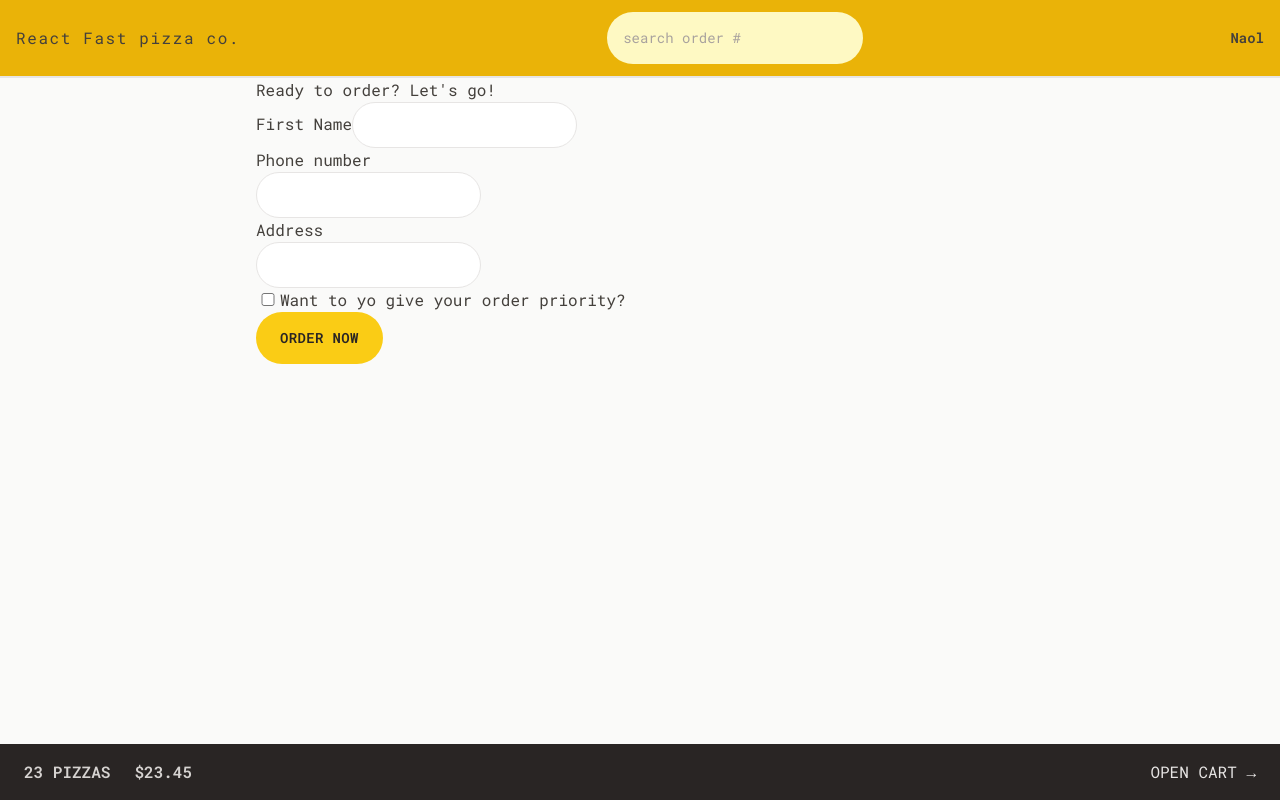
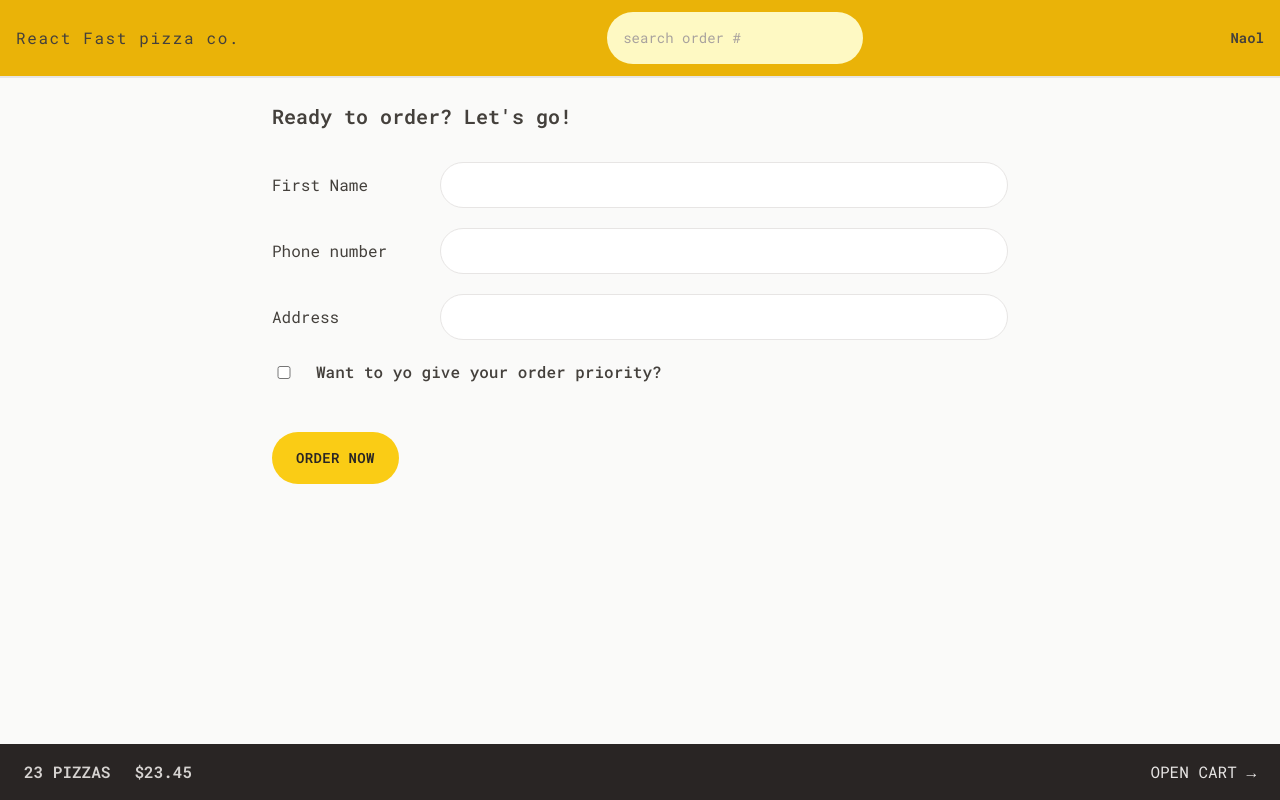
Before and after one commit to naol728/fast-pizza, a React (Vite) app: page /order/new in a window 1280 px wide. Built offline with nearby package versions, Linux system fonts and the light colour scheme.

Commit message:
im done with tailwind

```diff
--- a/index.html
+++ b/index.html
@@ -4,7 +4,7 @@
     <meta charset="UTF-8" />
     <link rel="icon" type="image/svg+xml" href="/vite.svg" />
     <meta name="viewport" content="width=device-width, initial-scale=1.0" />
-    <title>Vite + React</title>
+    <title>Fast ract pizza</title>
     <link rel="preconnect" href="https://fonts.googleapis.com">
 <link rel="preconnect" href="https://fonts.gstatic.com" crossorigin>
 <link href="https://fonts.googleapis.com/css2?family=Roboto+Mono:ital,wght@0,100..700;1,100..700&display=swap" rel="stylesheet">
--- a/src/features/cart/Cart.jsx
+++ b/src/features/cart/Cart.jsx
@@ -2,6 +2,7 @@
 import React from 'react'
 import Button from '../../ui/Button';
 import LinkButton from '../../ui/LinkButton';
+import CartItem from './CartItem';
 const fakeCart = [
   {
     pizzaId: 12,
@@ -30,14 +31,16 @@
   const cart = fakeCart;
 
   return (
-    <div>
+    <div className='py-3 px-4'>
       <LinkButton to="/menu">&larr; Back to menu</LinkButton>
 
-      <h2>Your cart, %NAME%</h2>
-
-      <div>
-        <Button to="/order/new">Order pizzas</Button>
-        <button>Clear cart</button>
+      <h2 className='mt-7 font-semibold text-xl'>Your cart, %NAME%</h2>
+      <ul className='divide-y divide-stone-200 border-b mt-3'>
+        {cart.map(item=><CartItem item={item} key={item.pizzaId}/>)}
+      </ul>
+      <div className='mt-7 space-x-2'>
+        <Button to="/order/new" type="primary" >Order pizzas</Button>
+        <Button type="secondary">Clear cart</Button>
       </div>
     </div>
   );
--- a/src/features/cart/CartItem.jsx
+++ b/src/features/cart/CartItem.jsx
@@ -1,14 +1,17 @@
 import React from 'react'
+import {formatCurrency} from '../../utils/helpers'
+import Button from '../../ui/Button';
 function CartItem({ item }) {
   const { pizzaId, name, quantity, totalPrice } = item;
 
   return (
-    <li>
-      <p>
+    <li className='py-3 sm:flex sm:items-center sm:justify-between'>
+      <p className='mb-1 sm:mb-0'>
         {quantity}&times; {name}
       </p>
-      <div>
-        <p>{formatCurrency(totalPrice)}</p>
+      <div className='flex items-center justify-between sm:gap-6' >
+        <p className='text-sm font-bold'>{formatCurrency(totalPrice)}</p>
+        <Button type="small">Delete</Button>
       </div>
     </li>
   );
--- a/src/features/order/CreateOrder.jsx
+++ b/src/features/order/CreateOrder.jsx
@@ -41,46 +41,59 @@
   const cart = fakeCart;
 
   return (
-    <div>
-      <h2>Ready to order? Let's go!</h2>
+    <div className="py-6 px-4">
+      <h2 className="mb-8 text-xl font-semibold">Ready to order? Let's go!</h2>
 
       <Form method="POST">
-        <div>
-          <label>First Name</label>
-          <input className="input" type="text" name="customer" required />
+      <div className="mb-5 flex flex-col gap-2 sm:flex-row sm:items-center">
+          <label className="sm:basis-40">First Name</label>
+          <input className="input grow" type="text" name="customer" required />
         </div>
 
-        <div>
-          <label>Phone number</label>
-          <div>
-            <input className="input" type="tel" name="phone" required />
-          </div>
-          {formError?.phone && <p>{formError.phone}</p>}
-        </div>
-
-        <div>
-          <label>Address</label>
-          <div>
-            <input
-            className="input"
-            type="text" name="address" required  />
+        <div className="mb-5 flex flex-col gap-2 sm:flex-row sm:items-center">
+          <label className="sm:basis-40">Phone number</label>
+          <div className="grow">
+            <input className="input w-full" type="tel" name="phone" required />
+            {formError?.phone && (
+              <p className="mt-2 rounded-md bg-red-100 p-2 text-xs text-red-700">
+                {formError.phone}
+              </p>
+            )}
           </div>
         </div>
 
-        <div>
+        <div className="mb-5 flex flex-col gap-2 sm:flex-row sm:items-center">
+          <label className="sm:basis-40">Address</label>
+          <div className="grow">
+            <input
+              className="input w-full"
+              type="text"
+              name="address"
+              required
+            />
+          </div>
+        </div>
+
+
+        <div className="mb-12 flex items-center gap-5">
           <input
-          className=" h-6 w-6 accent-yellow-400 focus:outline-none focus:ring focus:ring-yellow-400 focus:outline-offset-2"
+            className="h-6 w-6 accent-yellow-400 focus:outline-none focus:ring focus:ring-yellow-400 focus:ring-offset-2"
             type="checkbox"
             name="priority"
             id="priority"
             // value={withPriority}
             // onChange={(e) => setWithPriority(e.target.checked)}
           />
-          <label htmlFor="priority">Want to yo give your order priority?</label>
+          <label htmlFor="priority" className="font-medium">
+            Want to yo give your order priority?
+          </label>
         </div>
 
         <div>
-          <Button type="primary"  disabled={isloading}>{isloading ? "ordering the order":" Order now"}</Button>
+          <input type="hidden" name="cart" value={JSON.stringify(cart)} />
+          <Button disabled={isloading} type="primary">
+            {isloading ? 'Placing order....' : 'Order now'}
+          </Button>
         </div>
       </Form>
     </div>
--- a/src/features/order/Order.jsx
+++ b/src/features/order/Order.jsx
@@ -4,15 +4,16 @@
   calcMinutesLeft,
   formatCurrency,
   formatDate,
-} from "../../utils/helpers";
+} from '../../utils/helpers';
 import { getOrder } from '../../services/apiRestaurant';
 import { useLoaderData } from 'react-router-dom';
-
+import OrderItem from './OrderItem';
 
 
 function Order() {
+  const order = useLoaderData();
+
   // Everyone can search for all orders, so for privacy reasons we're gonna gonna exclude names or address, these are only for the restaurant staff
- const order=useLoaderData()
   const {
     id,
     status,
@@ -22,38 +23,63 @@
     estimatedDelivery,
     cart,
   } = order;
+
   const deliveryIn = calcMinutesLeft(estimatedDelivery);
 
   return (
-    <div>
-      <div>
-        <h2>Status</h2>
+    <div className="space-y-8 px-4 py-6">
+      <div className="flex flex-wrap items-center justify-between gap-2">
+        <h2 className="text-xl font-semibold">Order #{id} status</h2>
 
-        <div>
-          {priority && <span>Priority</span>}
-          <span>{status} order</span>
+        <div className="space-x-2">
+          {priority && (
+            <span className="rounded-full bg-red-500 px-3 py-1 text-sm font-semibold uppercase tracking-wide text-red-50">
+              Priority
+            </span>
+          )}
+          <span className="rounded-full bg-green-500 px-3 py-1 text-sm font-semibold uppercase tracking-wide text-green-50">
+            {status} order
+          </span>
         </div>
       </div>
 
-      <div>
-        <p>
+      <div className="flex flex-wrap items-center justify-between gap-2 bg-stone-200 px-6 py-5">
+        <p className="font-medium">
           {deliveryIn >= 0
             ? `Only ${calcMinutesLeft(estimatedDelivery)} minutes left 😃`
-            : "Order should have arrived"}
+            : 'Order should have arrived'}
         </p>
-        <p>(Estimated delivery: {formatDate(estimatedDelivery)})</p>
+        <p className="text-xs text-stone-500">
+          (Estimated delivery: {formatDate(estimatedDelivery)})
+        </p>
       </div>
 
-      <div>
-        <p>Price pizza: {formatCurrency(orderPrice)}</p>
-        {priority && <p>Price priority: {formatCurrency(priorityPrice)}</p>}
-        <p>To pay on delivery: {formatCurrency(orderPrice + priorityPrice)}</p>
+      <ul className="dive-stone-200 divide-y border-b border-t">
+        {cart.map((item) => (
+          <OrderItem item={item} key={item.id} />
+        ))}
+      </ul>
+
+      <div className="space-y-2 bg-stone-200 px-6 py-5">
+        <p className="text-sm font-medium text-stone-600">
+          Price pizza: {formatCurrency(orderPrice)}
+        </p>
+        {priority && (
+          <p className="text-sm font-medium text-stone-600">
+            Price priority: {formatCurrency(priorityPrice)}
+          </p>
+        )}
+        <p className="font-bold">
+          To pay on delivery: {formatCurrency(orderPrice + priorityPrice)}
+        </p>
       </div>
     </div>
   );
 }
-export async function loader({params}) {
-  const order=await getOrder(params.orderId)
+
+export async function loader({ params }) {
+  const order = await getOrder(params.orderId);
   return order;
 }
+
 export default Order;
--- a/src/features/order/OrderItem.jsx
+++ b/src/features/order/OrderItem.jsx
@@ -1,14 +1,15 @@
 import React from 'react'
+import { formatCurrency } from '../../utils/helpers';
 function OrderItem({ item, isLoadingIngredients, ingredients }) {
   const { quantity, name, totalPrice } = item;
 
   return (
-    <li>
-      <div>
+    <li className="py-3">
+      <div className="flex items-center justify-between gap-4 text-sm">
         <p>
-          <span>{quantity}&times;</span> {name}
+          <span className="font-bold">{quantity}&times;</span> {name}
         </p>
-        <p>{formatCurrency(totalPrice)}</p>
+        <p className="font-bold">{formatCurrency(totalPrice)}</p>
       </div>
     </li>
   );
--- a/src/features/user/CreateUser.jsx
+++ b/src/features/user/CreateUser.jsx
@@ -22,7 +22,7 @@
 
       {username !== '' && (
         <div>
-          <Button  >Start ordering</Button>
+          <Button type="primary"  >Start ordering</Button>
         </div>
       )}
     </form>
```
